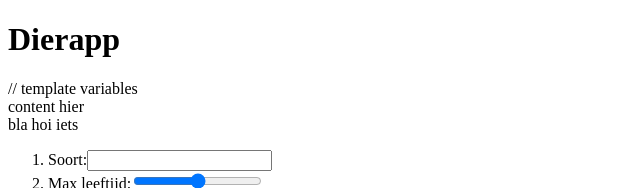
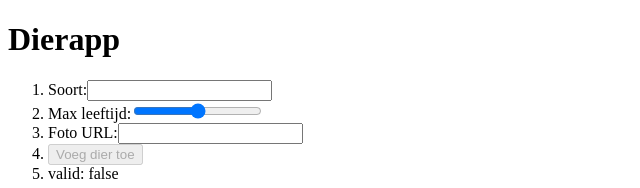
Before and after one commit to JPtenBerge/angular-2025-07, an Angular app in the folder demo/: page / in a window 1280 px wide. Shown: the top 188 px of the page, without its empty margins (0-640 px from the left). Built offline with nearby package versions, Linux system fonts and the light colour scheme.

Commit message:
Overbodig spul weg

```diff
--- a/demo/src/app/app.html
+++ b/demo/src/app/app.html
@@ -1,10 +1,4 @@
 <h1>Dierapp</h1>
-
-// template variables
-
-<div class="bla hoi iets" #dinges>content hier</div>
-
-{{ dinges.className }}
 
 <form (submit)="addAnimal()" #f="ngForm">
 	<ol>
```
